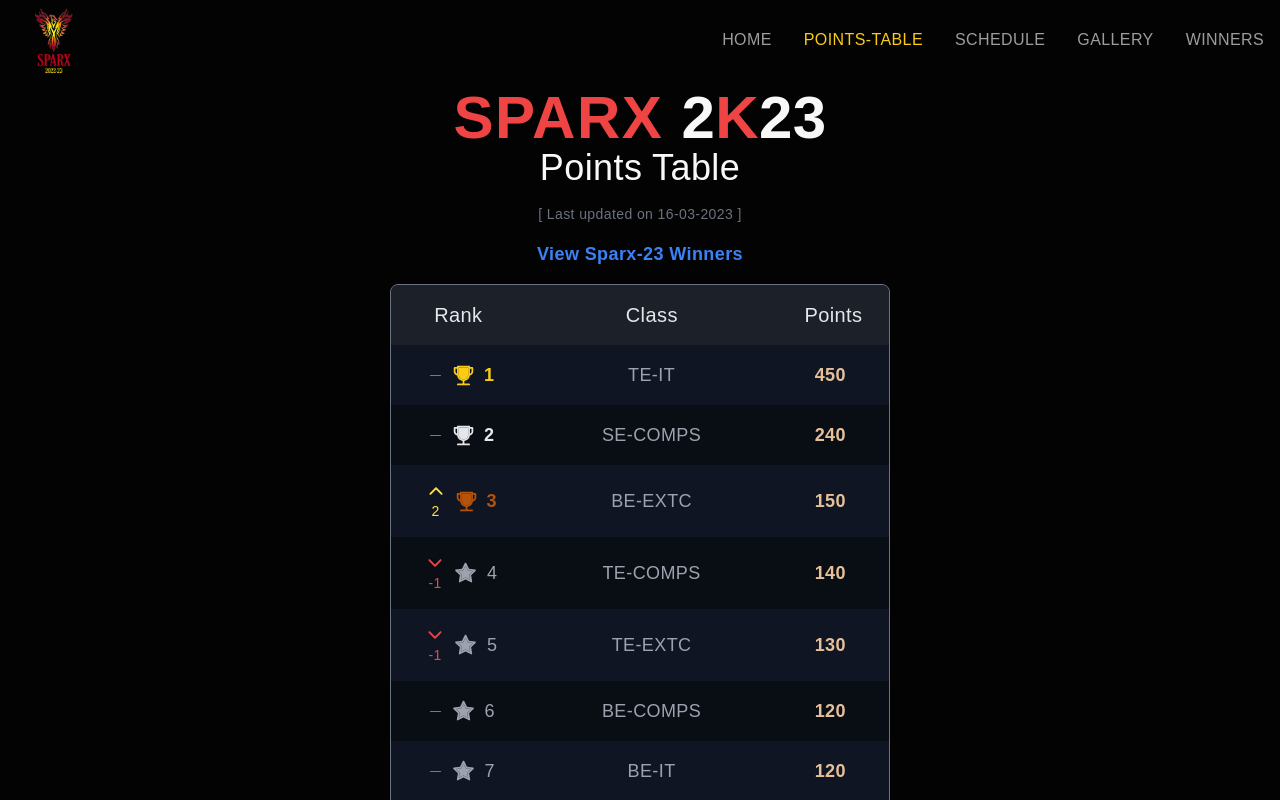
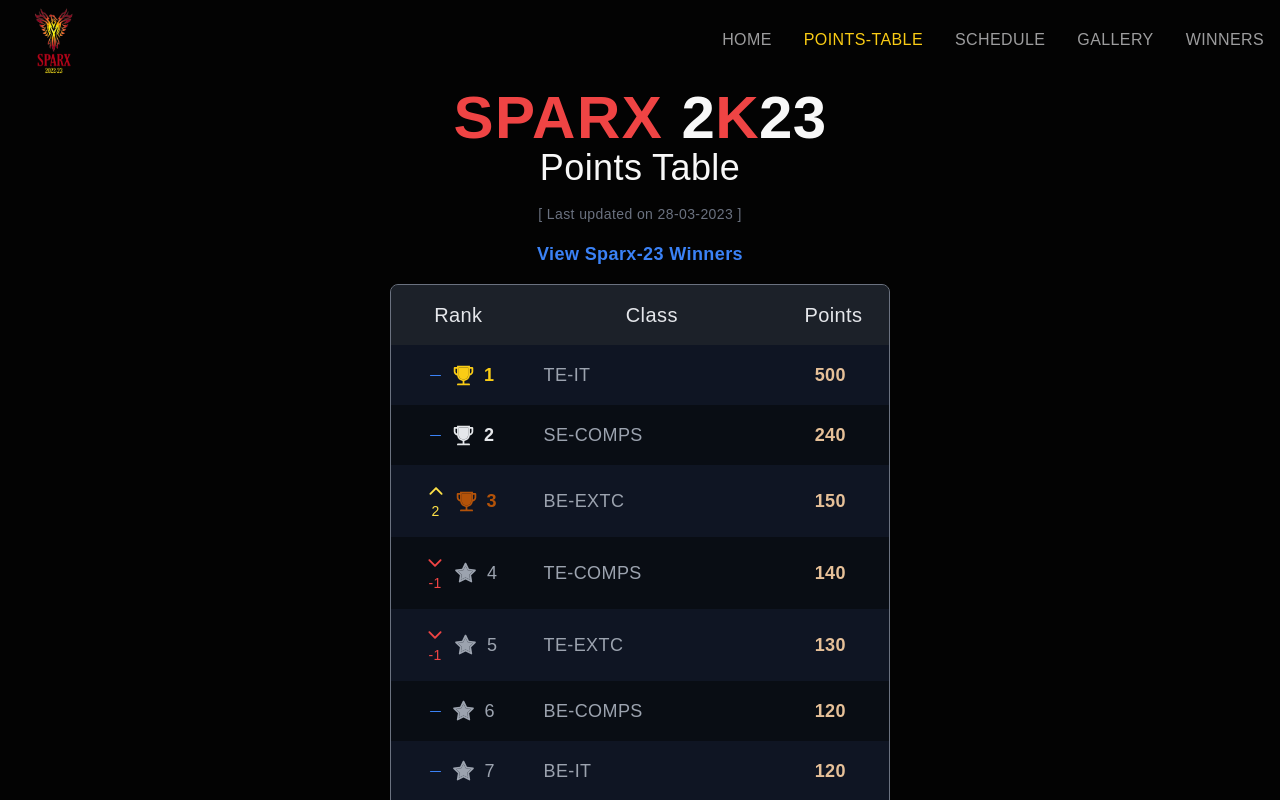
Before and after one commit to MrunalVaidya0715/sparx-website, a Next.js app in the folder sparx-web-app/: page /points in a window 1280 px wide. Shown: the top 800 px of the page. Built offline with nearby package versions, Linux system fonts and the light colour scheme.

Commit message:
changed justify-c to b in points

```diff
--- a/sparx-web-app/src/pages/points.jsx
+++ b/sparx-web-app/src/pages/points.jsx
@@ -14,7 +14,7 @@ const points = () => {
 
             rank: 1,
             class: "TE-IT",
-            points: 450,
+            points: 500,
             pos: 0,
 
 
@@ -175,7 +175,7 @@ const points = () => {
                 </h1>
                 <h2 className=' font-light'>Points Table</h2>
                 <div className=' mt-4'>
-                    <p className=' text-gray-500 text-sm'>[ Last updated on 16-03-2023 ]</p>
+                    <p className=' text-gray-500 text-sm'>[ Last updated on 28-03-2023 ]</p>
                 </div>
                 <Link href='/winners'>
                     <div className=' mt-4'>
@@ -241,7 +241,7 @@ const points = () => {
                                         }>{row.rank}</p>
                                     </div>
                                 </div>
-                                <div className=' w-full flex justify-center p-4'>
+                                <div className='flex justify-start w-full p-4'>
                                     <p className=' text-gray-400 font-medium'>{row.class}</p>
                                 </div>
                                 <div className=' w-[40%] flex items justify-center p-4'>
```
